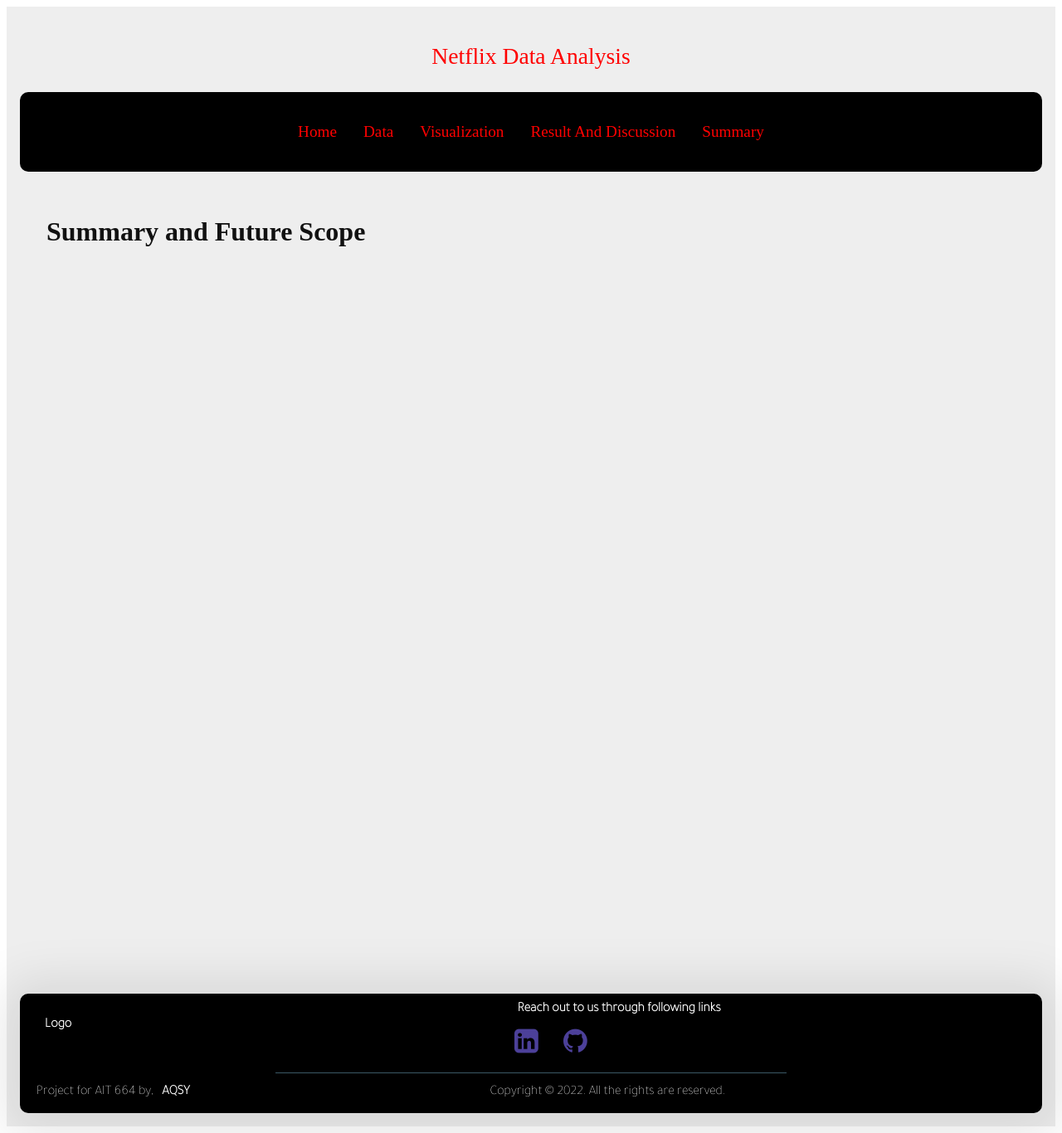
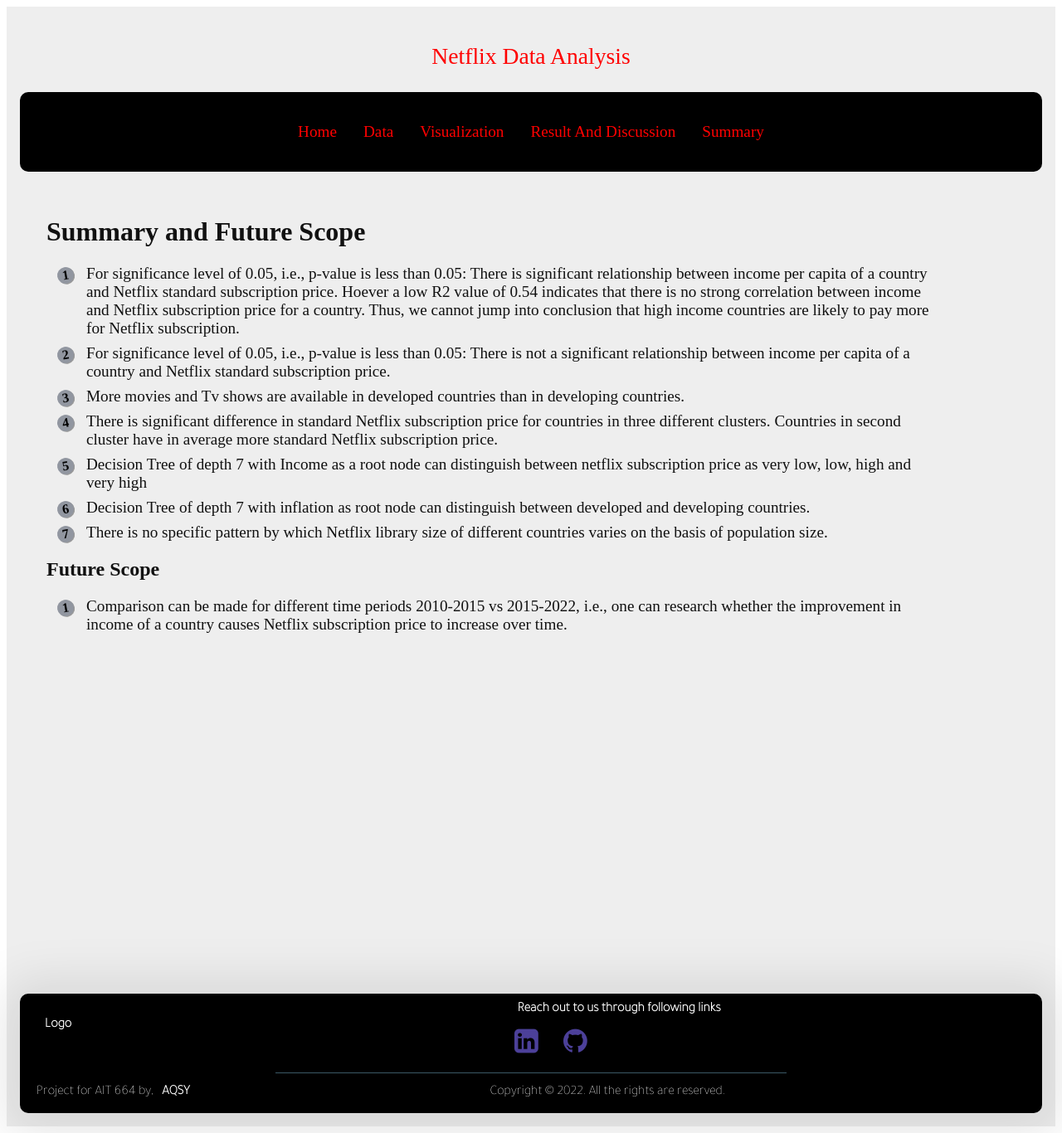
Before and after one commit to sareek/prj_ait664, a Jekyll site: the page built from docs/summary.html, in a window 1280 px wide. Shown: the whole page at 83% size. Built offline with Jekyll 4.4.1, drawn with Linux system fonts in a browser that asks for light colours; nearby versions of some CDN libraries.

Commit message:
result and future scope add

```diff
--- a/docs/assets/summary.css
+++ b/docs/assets/summary.css
@@ -4,7 +4,7 @@
     }
 
     ol {
-        max-width: 35rem;
+        max-width: 65rem;
         counter-reset: my-awesome-counter;
         list-style: none;
         padding-left: 40px;
--- a/docs/summary.html
+++ b/docs/summary.html
@@ -5,6 +5,36 @@
 
 <div class="summary-wrap">
 <h1>Summary and Future Scope</h1>
+
+    </p>
+    <ol>
+      <li>
+          For significance level of 0.05, i.e., p-value is less than 0.05:
+          There is significant relationship between income per capita of a country and
+          Netflix standard subscription price.  Hoever a low R2 value of 0.54 indicates that
+          there is no strong correlation between income and Netflix subscription price for a country. Thus, we
+          cannot jump into conclusion that high income countries are likely to pay more for Netflix subscription.
+      </li>
+    <li>For significance level of 0.05, i.e., p-value is less than 0.05:
+      There is not a significant relationship between income per capita of a country and
+      Netflix standard subscription price.
+    <li>More movies and Tv shows are available in developed countries than in developing countries.</li>
+    <li>There is significant difference in standard Netflix subscription price for countries in three
+      different clusters. Countries in second cluster have in average more standard Netflix subscription price.
+    </li>
+    <li>Decision Tree of depth 7 with Income as a root node can distinguish between netflix subscription
+      price as very low, low, high and very high </li>
+      <li>
+        Decision Tree of depth 7 with inflation as root node can distinguish between developed and developing countries.
+      </li>
+      <li>There is no specific pattern by which Netflix library size of different countries varies on the basis of population size. </li>
+    </ol>
+
+    <h2>Future Scope</h2>
+<ol>
+   <li>Comparison can be made for different time periods 2010-2015 vs 2015-2022, i.e., one can research whether the improvement in income of a country causes Netflix subscription price to increase over time.</li>
+</ol>
+
 
     <!-- <div class="img-holder1">
       <figure>
```
